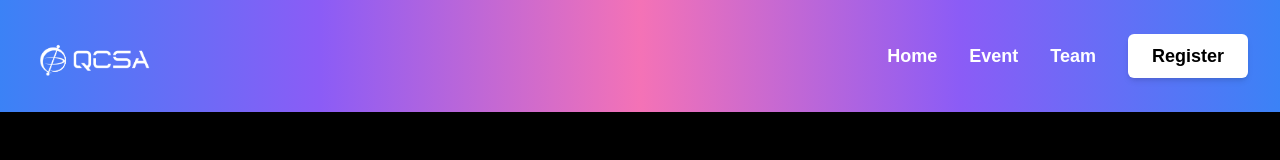
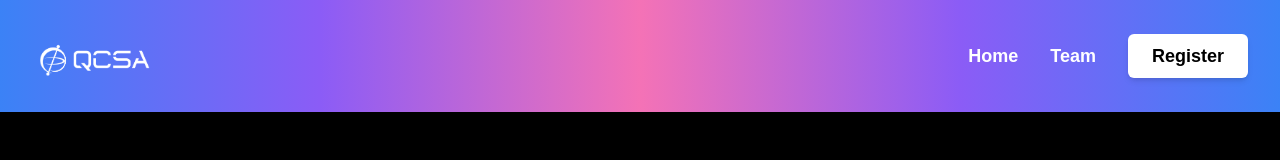
Before and after one commit to qcsa-at-ucla/Qiskit-fall-fest-UCLA, a Next.js app: page / in a window 1280 px wide. Shown: the top 160 px of the page. Built offline with nearby package versions, Linux system fonts and the light colour scheme.

Commit message:
Removed the event tab

```diff
--- a/src/app/components/Header.tsx
+++ b/src/app/components/Header.tsx
@@ -51,12 +51,6 @@ export default function MainWebsiteHeader() {
             </Link>
             <Link
               href="/schedule"
-              className="text-white hover:text-gray-200 font-semibold text-lg transition-colors duration-200"
-            >
-              Event
-            </Link>
-            <Link
-              href="/team"
               className="text-white hover:text-gray-200 font-semibold text-lg transition-colors duration-200"
             >
               Team
@@ -117,13 +111,6 @@ export default function MainWebsiteHeader() {
                 className="text-white hover:text-black font-semibold text-lg transition-colors duration-200 py-2 px-2 hover:bg-white hover:bg-opacity-20 rounded-md"
                 onClick={() => setIsMobileMenuOpen(false)}
               >
-                Event
-              </Link>
-              <Link
-                href="/team"
-                className="text-white hover:text-black font-semibold text-lg transition-colors duration-200 py-2 px-2 hover:bg-white hover:bg-opacity-20 rounded-md"
-                onClick={() => setIsMobileMenuOpen(false)}
-              >
                 Team
               </Link>
               <Link
```
